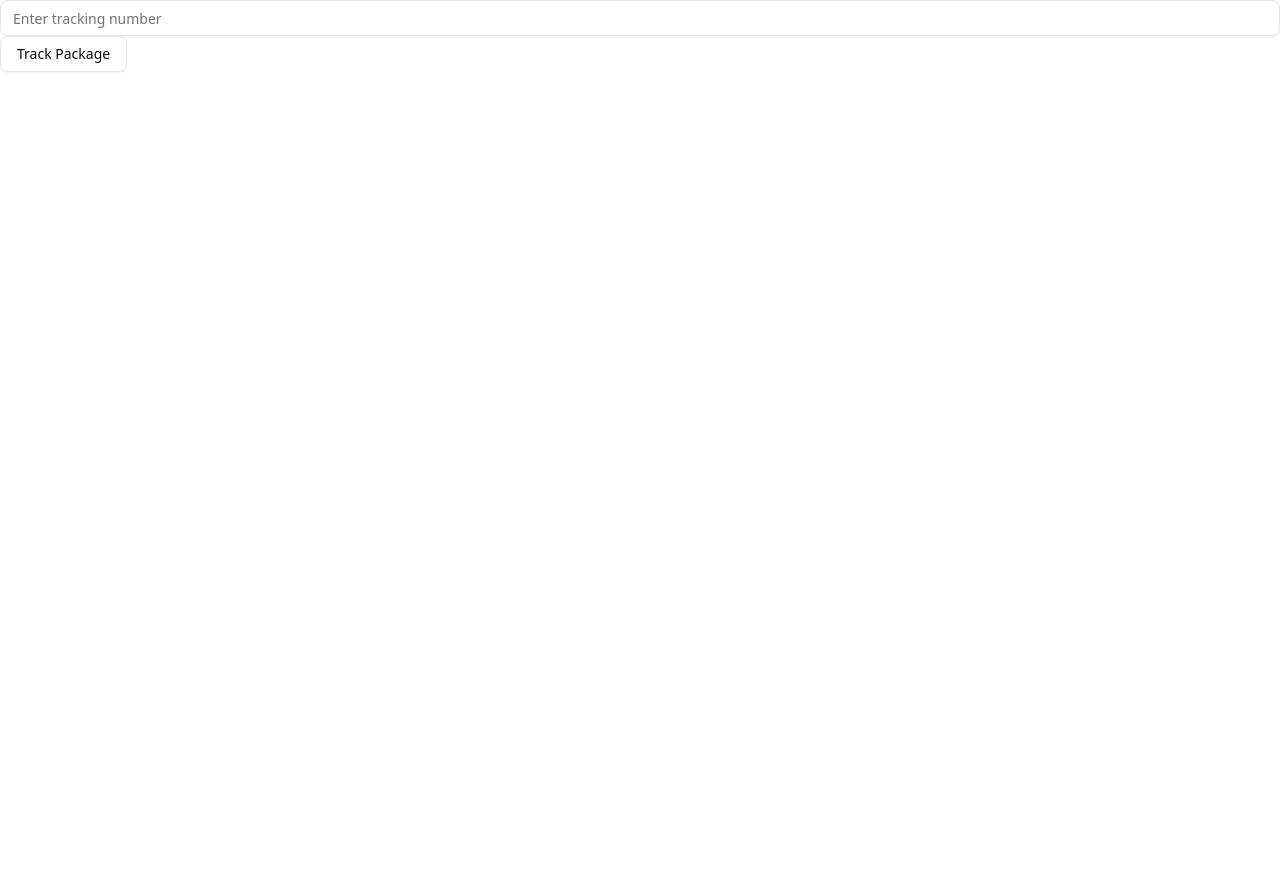
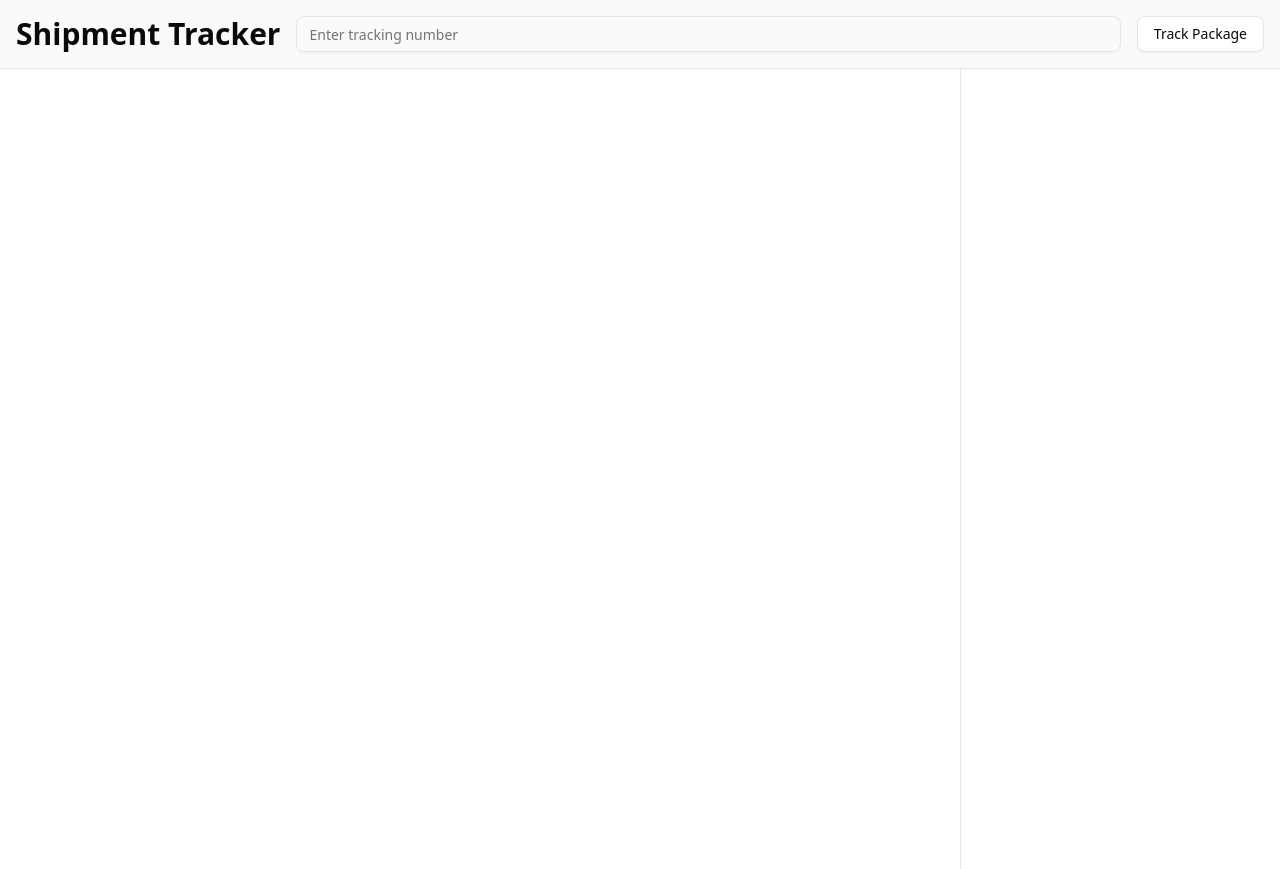
Before and after one commit to tobias-hstbrg/shipping-tracker, a React app in the folder frontend/: page / in a window 1280 px wide. Before the commit the page ends 800 px from the top, so only its background shows below. Built offline with nearby package versions, Linux system fonts and the light colour scheme; the HTML template or start-up script is replaced by a standard one.

Commit message:
layout setup and merging of ShipmentCard into new ShipmentDetails component

```diff
--- a/frontend/src/App.tsx
+++ b/frontend/src/App.tsx
@@ -1,9 +1,8 @@
-import { useState } from "react";
-import ShipmentCard from "./components/ShipmentCard";
+import ShipmentDetails from "./components/ShipmentDetails";
+import TopBar from "./components/TopBar";
 import type { ShipmentInfo } from "./types/shipment";
 import { fetchShipment } from "./services/shipmentService";
-import { Button } from "@/components/ui/button";
-import { Input } from "@/components/ui/input";
+import { useState } from "react";
 
 function App() {
   const [trackingNumber, setTrackingNumber] = useState<string>("");
@@ -28,19 +27,23 @@ function App() {
 
   return (
     <>
-      <Input
-        value={trackingNumber}
-        onChange={(e) => setTrackingNumber(e.target.value)}
-        placeholder="Enter tracking number"
+      <TopBar
+        trackingNumber={trackingNumber}
+        setTrackingNumber={setTrackingNumber}
+        handleTrack={handleTrack}
+        loading={loading}
       />
 
-      <Button variant="outline" onClick={handleTrack}>
-        Track Package
-      </Button>
+      <div className="flex h-screen">
+        {/*Space for the Map in the future*/}
+        <div className="flex-1"></div>
 
-      {loading && <p>Loading...</p>}
-      {shipmentData && <ShipmentCard shipment={shipmentData} />}
-      {error && <p style={{ color: "red" }}>{error}</p>}
+        <ShipmentDetails
+          shipmentData={shipmentData}
+          loading={loading}
+          error={error}
+        />
+      </div>
     </>
   );
 }
--- a/frontend/src/components/ShipmentCard.tsx
+++ /dev/null
@@ -1,38 +0,0 @@
-import type { ShipmentInfo } from "../types/shipment";
-
-function ShipmentCard({ shipment }: { shipment: ShipmentInfo }) {
-  return (
-    <div className="shipment-card">
-      <h1 className="text-4xl font-bold text-blue-400">
-        Shipment: {shipment.trackingNumber}
-      </h1>
-      <p>Status: {shipment.status}</p>
-      <p>
-        From: {shipment.origin.city}, {shipment.origin.countryCode}
-      </p>
-      <p>
-        To: {shipment.destination.city}, {shipment.destination.countryCode}
-      </p>
-      <h2>History</h2>
-      <table>
-        <tr>
-          <th>Time</th>
-          <th>Location</th>
-          <th>Status</th>
-          <th>Description</th>
-        </tr>
-        {shipment.events.map((event, index) => (
-          <tr key={index}>
-            <td>{new Date(event.timestamp).toLocaleString()}</td>
-            <td>
-              {event.location.city}, {event.location.countryCode}
-            </td>
-            <td>{event.status}</td>
-            <td>{event.description}</td>
-          </tr>
-        ))}
-      </table>
-    </div>
-  );
-}
-export default ShipmentCard;
--- /dev/null
+++ b/frontend/src/components/ShipmentDetails.tsx
@@ -0,0 +1,59 @@
+import type { ShipmentInfo } from "../types/shipment";
+import ShipmentCard from "./ShipmentCard";
+
+interface ShipmentDetailsProps {
+  shipmentData: ShipmentInfo | null;
+  loading: boolean;
+  error: string | null;
+}
+
+function ShipmentDetails({
+  shipmentData,
+  loading,
+  error,
+}: ShipmentDetailsProps) {
+  return (
+    <div className="w-1/4 p-8 border-l">
+      {loading && <p>Loading shipment data...</p>}
+      {error && <p className="text-red-500">{error}</p>}
+
+      {shipmentData && (
+        <div>
+          <h1 className="text-4xl font-bold text-blue-400">
+            Shipment: {shipmentData.trackingNumber}
+          </h1>
+          <p>Status: {shipmentData.status}</p>
+          <p>Status: {shipmentData.carrier}</p>
+          <p>
+            From: {shipmentData.origin.city}, {shipmentData.origin.countryCode}
+          </p>
+          <p>
+            To: {shipmentData.destination.city},{" "}
+            {shipmentData.destination.countryCode}
+          </p>
+
+          <h2>History</h2>
+          <table>
+            <tr>
+              <th>Time</th>
+              <th>Location</th>
+              <th>Status</th>
+              <th>Description</th>
+            </tr>
+            {shipmentData.events.map((event, index) => (
+              <tr key={index}>
+                <td>{new Date(event.timestamp).toLocaleString()}</td>
+                <td>
+                  {event.location.city}, {event.location.countryCode}
+                </td>
+                <td>{event.status}</td>
+                <td>{event.description}</td>
+              </tr>
+            ))}
+          </table>
+        </div>
+      )}
+    </div>
+  );
+}
+export default ShipmentDetails;
--- /dev/null
+++ b/frontend/src/components/TopBar.tsx
@@ -0,0 +1,34 @@
+import { Input } from "./ui/input";
+import ShipmentCard from "./ShipmentCard";
+import { Button } from "@/components/ui/button";
+
+interface TopBarProps {
+  trackingNumber: string;
+  setTrackingNumber: (value: string) => void;
+  handleTrack: () => void;
+  loading: boolean;
+}
+
+function TopBar({
+  trackingNumber,
+  setTrackingNumber,
+  handleTrack,
+  loading,
+}: TopBarProps) {
+  return (
+    <div className="sticky top-0 bg-gray-50 border-b flex items-center justify-between p-4 gap-4">
+      <h1 className="text-3xl font-bold">Shipment Tracker</h1>
+      <Input
+        className="flex-1"
+        value={trackingNumber}
+        onChange={(e) => setTrackingNumber(e.target.value)}
+        placeholder="Enter tracking number"
+      />
+      <Button variant="outline" onClick={handleTrack} disabled={loading}>
+        {loading ? "Tracking..." : "Track Package"}
+      </Button>
+    </div>
+  );
+}
+
+export default TopBar;
```
